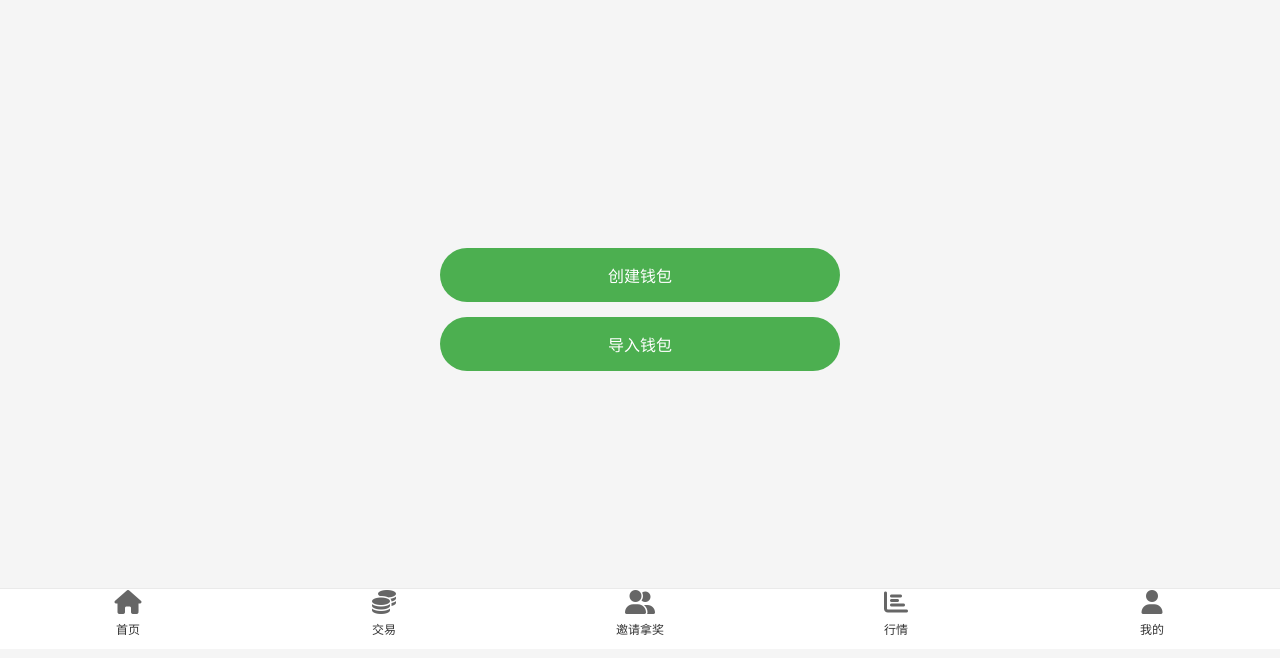
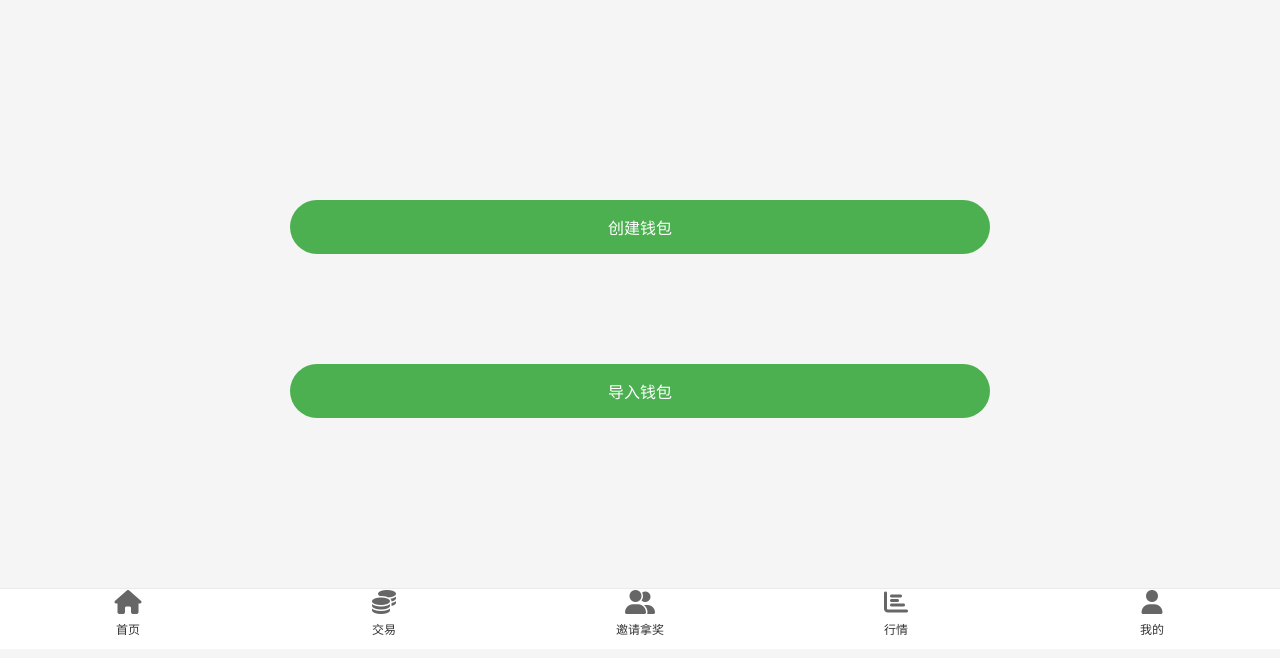
Before and after one commit to rapstar1/TGbot3, a Flask app: page / in a window 1280 px wide. Shown: the part 151-809 px from the top of the page. Run offline with Flask 3, Linux system fonts and the light colour scheme.

Commit message:
Update styles.css

```diff
--- a/static/styles.css
+++ b/static/styles.css
@@ -57,9 +57,9 @@ body {
     display: flex;
     flex-direction: column;
     align-items: center;
-    gap: 15px;
-    width: 90%;
-    max-width: 400px;
+    gap: 80px; /* 增加按钮之间的间距 */
+    width: 95%; /* 增加容器宽度 */
+    max-width: 700px; /* 增加最大宽度 */
     text-align: center;
 }
 
@@ -73,6 +73,11 @@ body {
     border-radius: 30px;
     cursor: pointer;
     transition: background-color 0.3s ease, box-shadow 0.3s ease;
+    margin-bottom: 30px; /* 额外增加按钮之间的间距，防止特殊情况下间距不一致 */
+}
+
+.wallet-btn:last-child {
+    margin-bottom: 0; /* 防止最后一个按钮底部有额外的间距 */
 }
 
 .wallet-btn:hover {
@@ -80,7 +85,6 @@ body {
     box-shadow: 0px 6px 8px rgba(0, 0, 0, 0.15);
 }
 
-/* 钱包信息显示部分 */
 #walletInfo {
     background-color: #ffffff;
     padding: 20px;
```
